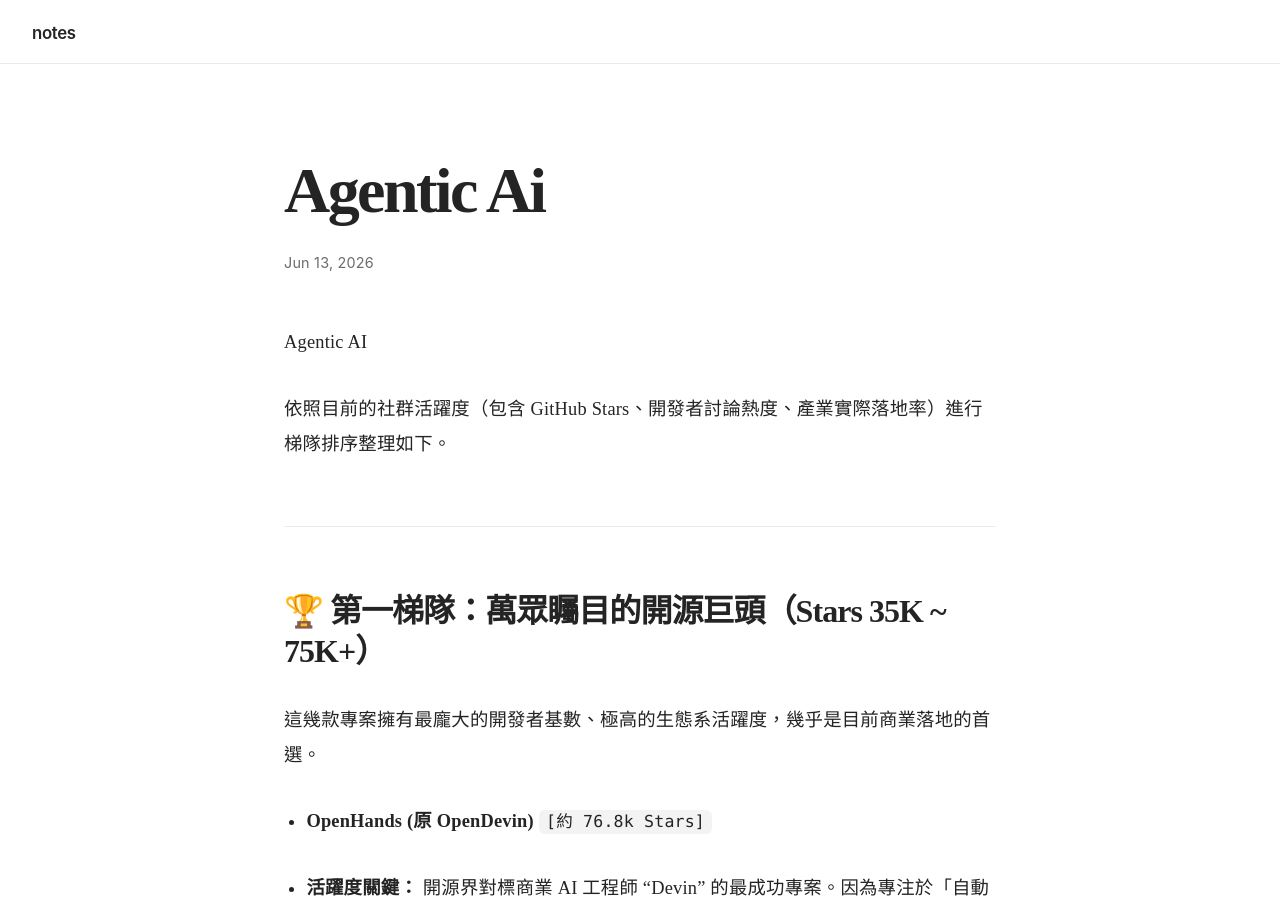
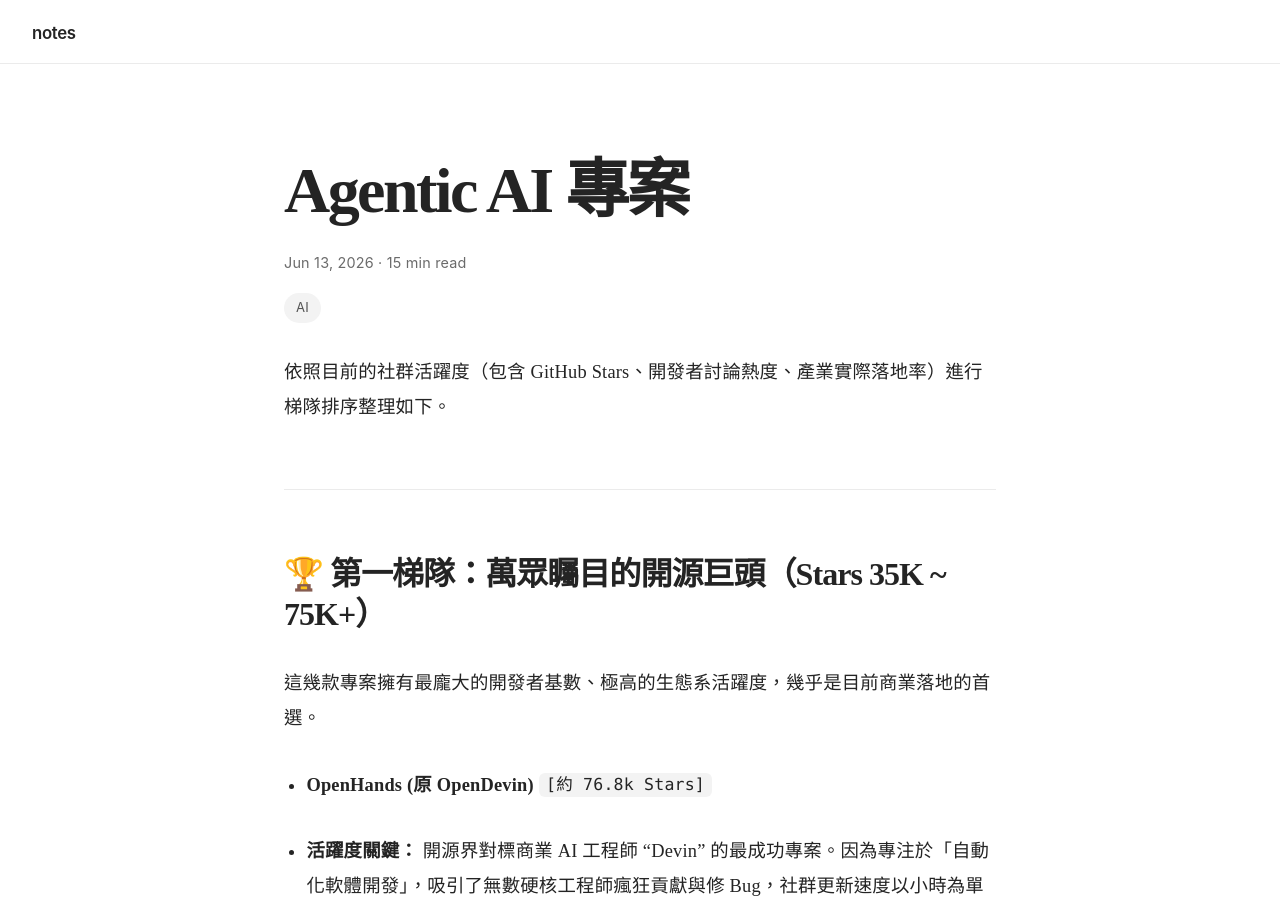
Before and after one commit to linjose/notes, a Jekyll site: the page built from _posts/2026-06-13-Agentic-AI.md, in a window 1280 px wide and 900 px high. Built offline with Jekyll 4.4.1, drawn with Linux system fonts in a browser that asks for light colours; our own code applies the rules of GitHub Pages for plain Markdown files.

Commit message:
Update 2026-06-13-Agentic-AI.md

```diff
--- a/_posts/2026-06-13-Agentic-AI.md
+++ b/_posts/2026-06-13-Agentic-AI.md
@@ -1,4 +1,13 @@
-Agentic AI
+---
+layout: post
+title: Agentic AI 專案
+date: 2026-06-13
+reading_time: 15 min read
+tags: [AI]
+excerpt:
+---
+
+
 
 依照目前的社群活躍度（包含 GitHub Stars、開發者討論熱度、產業實際落地率）進行梯隊排序整理如下。
 
```
